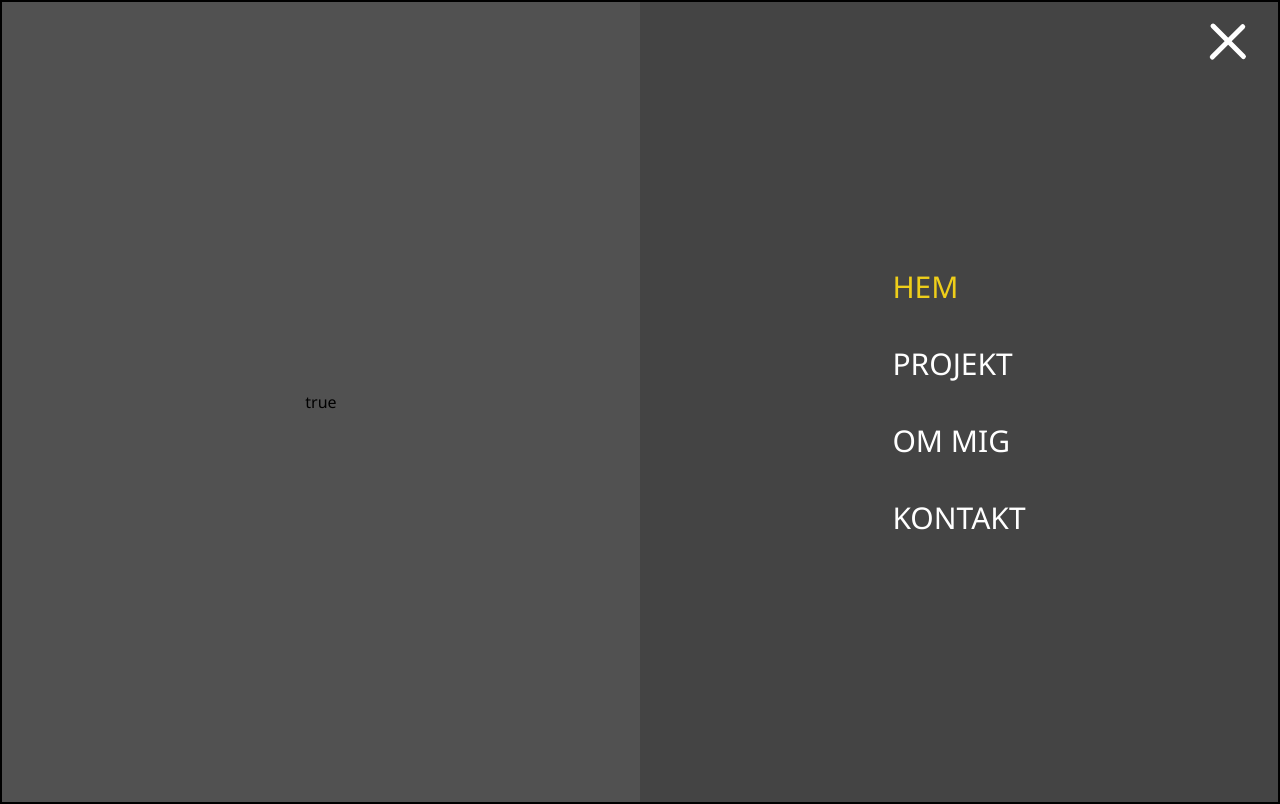
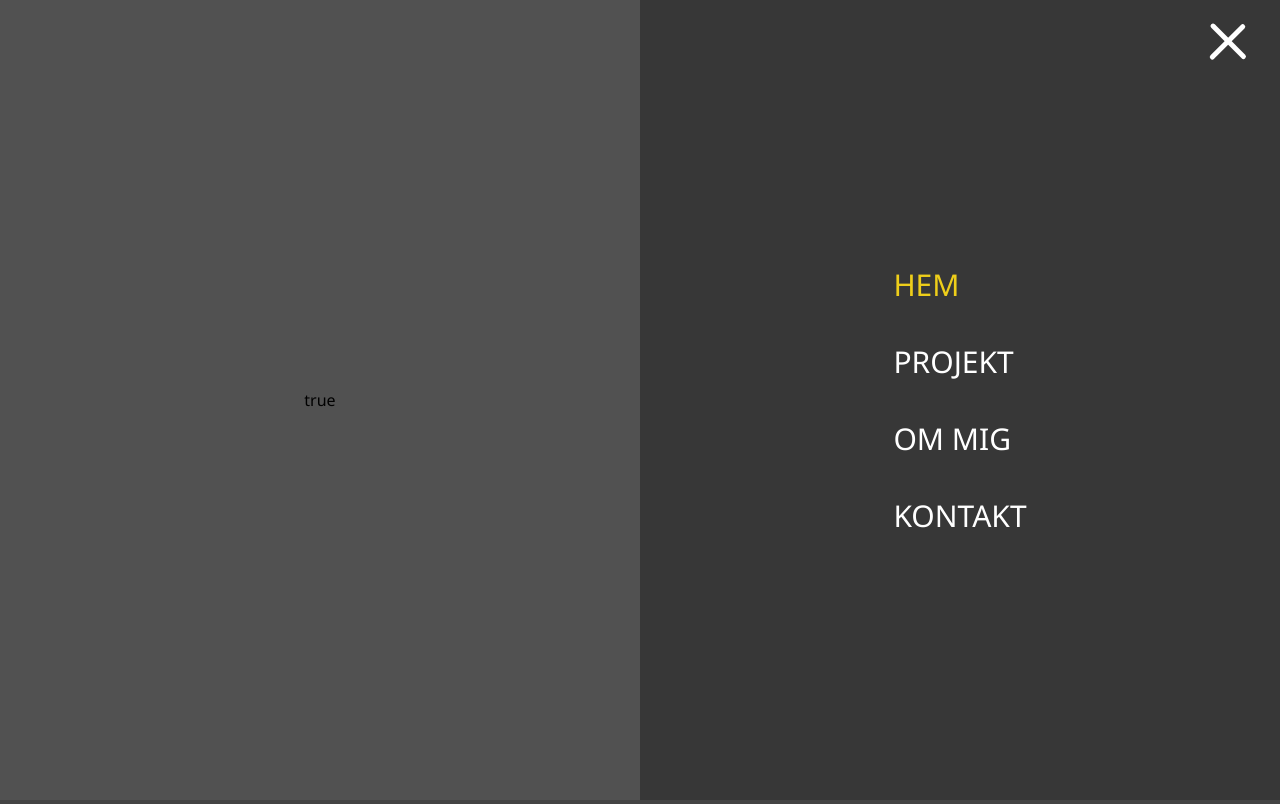
Before and after one commit to sylwancaspar/portfolio, an Angular app: page / in a window 1280 px wide. Both pictures are taken after a click on the element 1236 px from the left and 31 px from the top of the page. Built offline with nearby package versions, Linux system fonts and the light colour scheme.

Commit message:
nav animation done

```diff
--- a/src/app/navigation/cover-navigation/cover-navigation.component.html
+++ b/src/app/navigation/cover-navigation/cover-navigation.component.html
@@ -3,7 +3,11 @@
     (openEvent)="openClose($event)"
 ></app-nav-stripes>
 <div class="coverSidesBox">
-    <div class="coverSides">
+    <div
+        class="coverSides"
+        [class]="openClass"
+        *ngIf="timeoutOpen"
+        >
         {{ open }}
     </div>
     <div
--- a/src/app/navigation/cover-navigation/cover-navigation.component.scss
+++ b/src/app/navigation/cover-navigation/cover-navigation.component.scss
@@ -6,7 +6,7 @@
     display: flex;
     flex-direction: row;
     justify-content: stretch;
-    border: solid black 2px;
+
 
     .coverSides
     {
@@ -15,22 +15,35 @@
         min-height: 100vh;
         justify-content: center;
         align-items: center;
+        @include easeOut;
 
         &:nth-child(1)
         {
             background-color: lighten( $primary-color , 5);
         }
 
+        &:nth-child(2)
+        {
+            background-color: darken( $primary-color , 5);
+        }
+
         &.show
         {
             transform: translate3d(0px,0px,0);
-            @include easeOut;
+
         }
 
         &.close
         {
-            transform: translate3d(0px,-600px,0);
-            @include easeOut;
+            &:nth-child(1)
+            {
+                transform: translate3d(0px, 150vh,0);
+            }
+            &:nth-child(2)
+            {
+                transform: translate3d(0px, -150vh,0);
+            }
+
         }
 
     }
--- a/src/app/navigation/cover-navigation/cover-navigation.component.ts
+++ b/src/app/navigation/cover-navigation/cover-navigation.component.ts
@@ -9,7 +9,7 @@ export class CoverNavigationComponent implements OnInit {
 
   open:boolean = false;
   timeoutOpen:boolean = false;
-  openClass = '';
+  openClass = 'close';
 
   constructor() { }
 
@@ -27,7 +27,7 @@ export class CoverNavigationComponent implements OnInit {
     }
     else
     {
-      this.openClass = "";
+      this.openClass = "close";
       setTimeout(()=>{
         this.timeoutOpen = this.open
         this.changeBodyClass()
--- a/src/styles.scss
+++ b/src/styles.scss
@@ -57,7 +57,7 @@ body
 
 	&.open
 	{
-		overflow-x: hidden;
+		overflow: hidden;
 	}
 }
 
```
